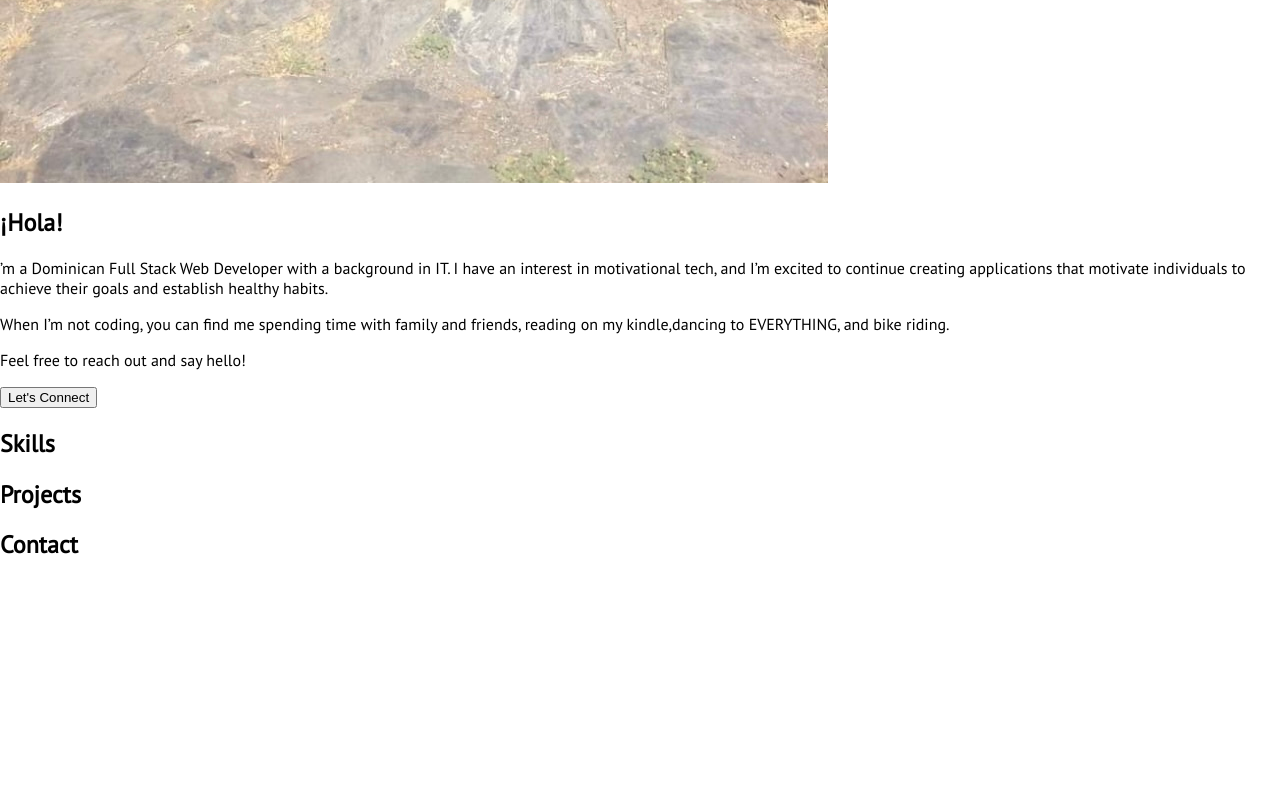
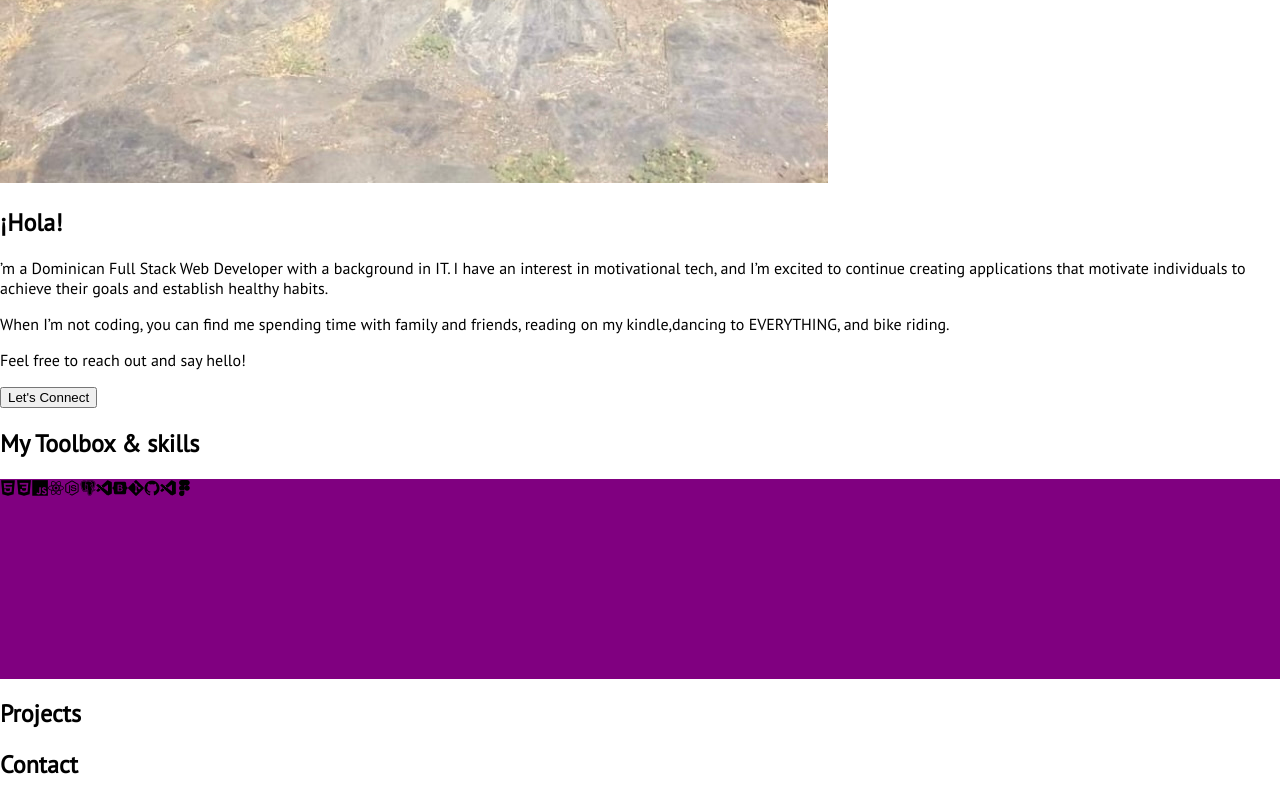
Before and after one commit to Tpichardo/portfolio, a React (Create React App) app: page / in a window 1280 px wide. Shown: the part 1595-2395 px from the top of the page. Before the commit the page ends 2175 px from the top, so only its background shows below. Built offline with nearby package versions, Linux system fonts and the light colour scheme.

Commit message:
Adds devicons to skills-tools component

```diff
--- a/public/index.html
+++ b/public/index.html
@@ -8,6 +8,10 @@
   <meta name="theme-color" content="#000000" />
   <meta name="description" content="Web site created using create-react-app" />
   <link rel="apple-touch-icon" href="%PUBLIC_URL%/logo192.png" />
+
+  <!-- Devicons -->
+  <link rel="stylesheet" href="https://cdn.jsdelivr.net/gh/devicons/devicon@v2.14.0/devicon.min.css">
+
   <!--
       manifest.json provides metadata used when your web app is installed on a
       user's mobile device or desktop. See https://developers.google.com/web/fundamentals/web-app-manifest/
--- a/src/Components/Home.js
+++ b/src/Components/Home.js
@@ -9,7 +9,7 @@ const Home = () => {
             </div>
             <div className="home-content">
                 <p>Hi, I’m Talía! A Full Stack Web Developer
-                    and Fitness Enthusiast
+                    and <span>Fitness Enthusiast</span>
                 </p>
             </div>
         </section>
--- a/src/Components/Skills-Tools.js
+++ b/src/Components/Skills-Tools.js
@@ -3,7 +3,24 @@ import React from 'react';
 const Skills = () => {
     return (
         <section className="skills-tools" id="skills-tools">
-            <h1>Skills</h1>
+            <h1>My Toolbox & skills</h1>
+            <div className="toolbox" style={{ backgroundColor: "purple", height: "200px" }}>
+                <i class="devicon-html5-plain"></i>
+                <i class="devicon-css3-plain"></i>
+                <i class="devicon-javascript-plain"></i>
+                <i class="devicon-react-original"></i>
+                <i class="devicon-nodejs-plain"></i>
+                <i class="devicon-postgresql-plain"></i>
+                <i class="devicon-vscode-plain"></i>
+                <i class="devicon-bootstrap-plain"></i>
+                <i class="devicon-git-plain"></i>
+                <i class="devicon-github-original"></i>
+                <i class="devicon-vscode-plain"></i>
+                <i class="devicon-figma-plain"></i>
+
+
+
+            </div>
         </section>
     );
 }
```
